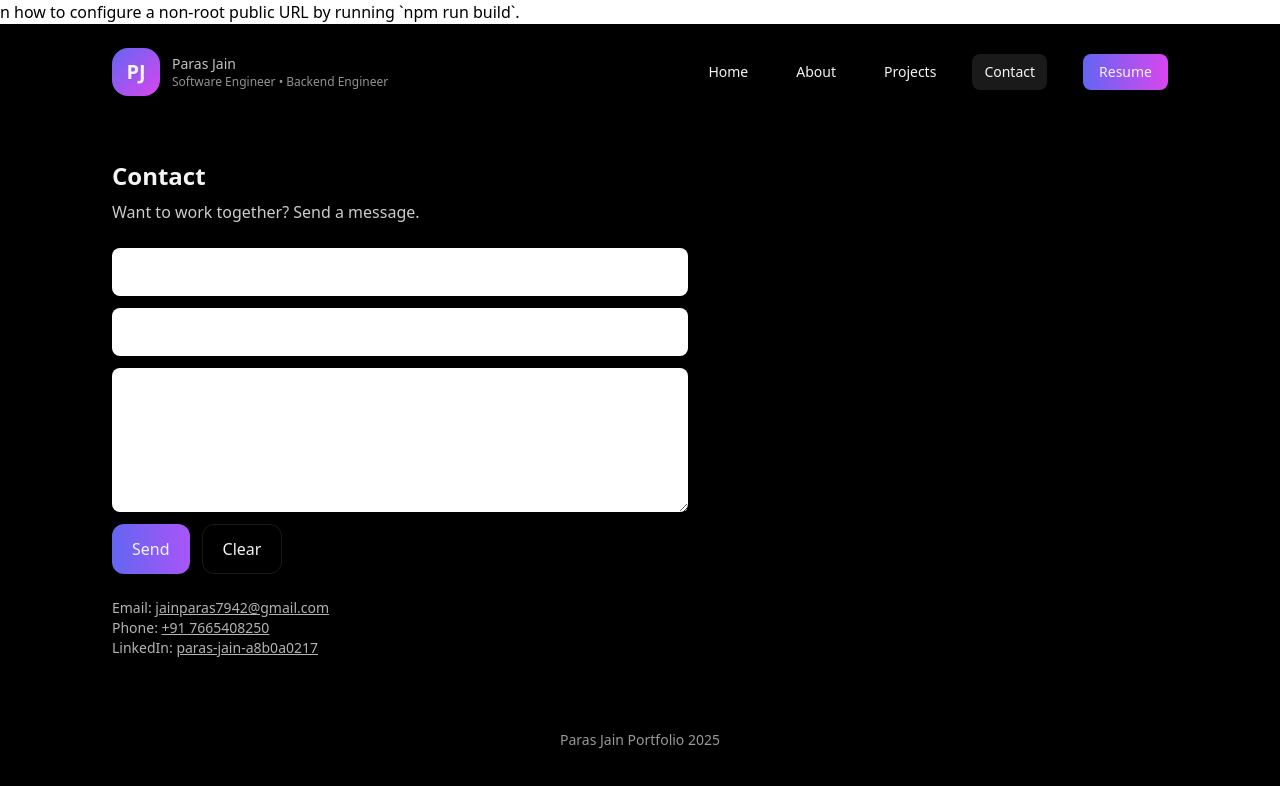
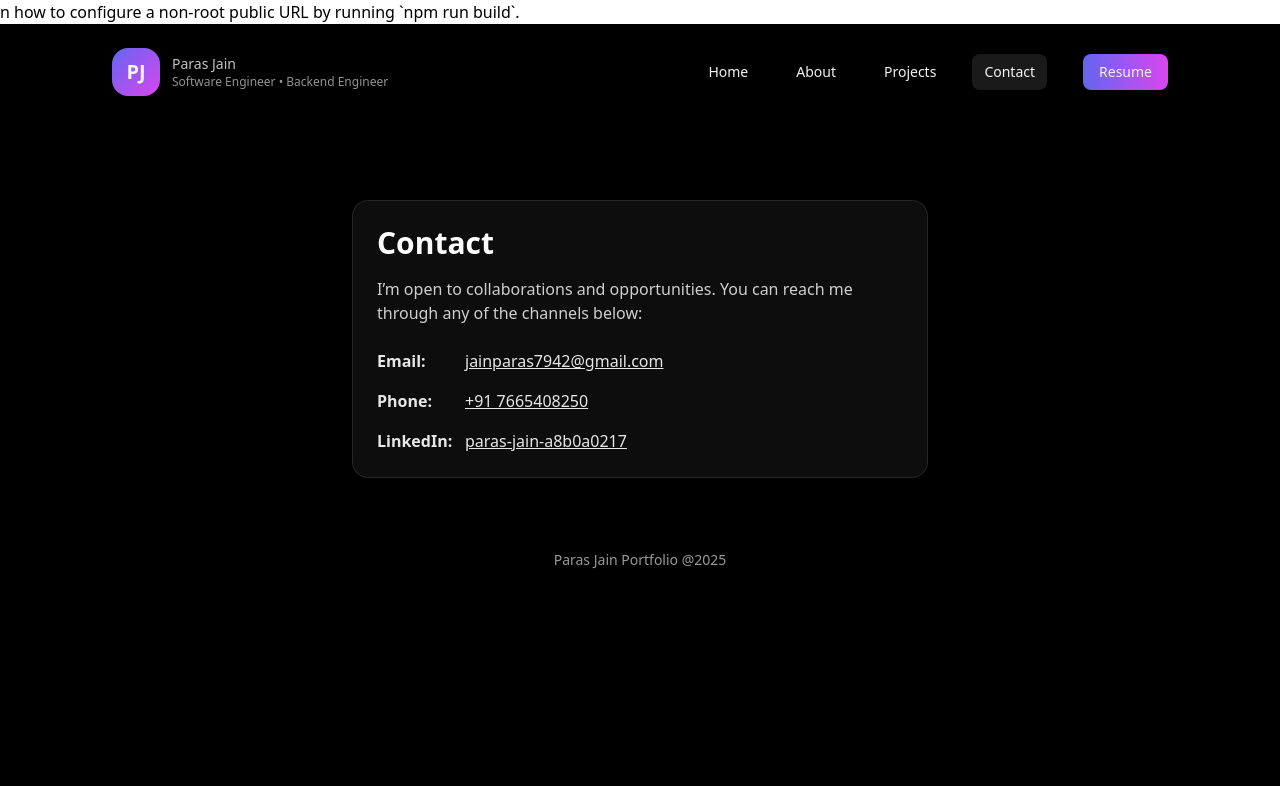
Before and after one commit to parasj52/portfolio-app, a React (Create React App) app: page / in a window 1280 px wide. Both pictures are taken after a click on the button "Contact". Shown: the top 786 px of the page. Built offline with nearby package versions, Linux system fonts and the light colour scheme.

Commit message:
uodating code

```diff
--- a/src/App.js
+++ b/src/App.js
@@ -57,7 +57,7 @@ export default function PortfolioApp() {
       </main>
 
       <footer className="w-full py-8 text-center text-sm text-white/60 z-20 relative">
-         Paras Jain Portfolio 2025
+         Paras Jain Portfolio @2025
       </footer>
     </div>
   );
@@ -146,24 +146,31 @@ function Projects() {
 
 function Contact() {
   return (
-    <section id="contact" className="max-w-xl">
-      <h2 className="text-2xl font-bold">Contact</h2>
-      <p className="mt-2 text-white/80">Want to work together? Send a message.</p>
+    <section id="contact" className="max-w-xl mx-auto p-6 rounded-2xl bg-white/5 backdrop-blur-sm border border-white/10 shadow-lg mt-10">
+      <h2 className="text-3xl font-bold text-white mb-4">Contact</h2>
+      <p className="text-white/80 mb-6">I’m open to collaborations and opportunities. You can reach me through any of the channels below:</p>
 
-      <form className="mt-6 grid gap-3">
-        <input className="px-4 py-3 rounded-lg bg-white/6 placeholder-white/50" placeholder="Your name" />
-        <input className="px-4 py-3 rounded-lg bg-white/6 placeholder-white/50" placeholder="Email" />
-        <textarea className="px-4 py-3 rounded-lg bg-white/6 placeholder-white/50" rows={5} placeholder="Tell me about your project"></textarea>
-        <div className="flex gap-3">
-          <button type="button" className="px-5 py-3 rounded-xl bg-gradient-to-r from-indigo-500 to-purple-500">Send</button>
-          <button type="button" className="px-5 py-3 rounded-xl border border-white/10">Clear</button>
+      <div className="flex flex-col gap-4 text-white/90 text-base">
+        <div className="flex items-center gap-2">
+          <span className="font-semibold w-20">Email:</span>
+          <a href="mailto:jainparas7942@gmail.com" className="underline hover:text-indigo-400">jainparas7942@gmail.com</a>
         </div>
-      </form>
 
-      <div className="mt-6 text-sm text-white/70">Email: <a href="mailto:jainparas7942@gmail.com" className="underline">jainparas7942@gmail.com</a><br/>Phone: <a href="tel:+917665408250" className="underline">+91 7665408250</a><br/>LinkedIn: <a href="https://linkedin.com/in/paras-jain-a8b0a0217" target="_blank" className="underline">paras-jain-a8b0a0217</a></div>
+        <div className="flex items-center gap-2">
+          <span className="font-semibold w-20">Phone:</span>
+          <a href="tel:+917665408250" className="underline hover:text-indigo-400">+91 7665408250</a>
+        </div>
+
+        <div className="flex items-center gap-2">
+          <span className="font-semibold w-20">LinkedIn:</span>
+          <a href="https://linkedin.com/in/paras-jain-a8b0a0217" target="_blank" rel="noopener noreferrer" className="underline hover:text-indigo-400">paras-jain-a8b0a0217</a>
+        </div>
+      </div>
     </section>
   );
 }
+
+
 
 function MiniStat({ title, value }) {
   return (
```
